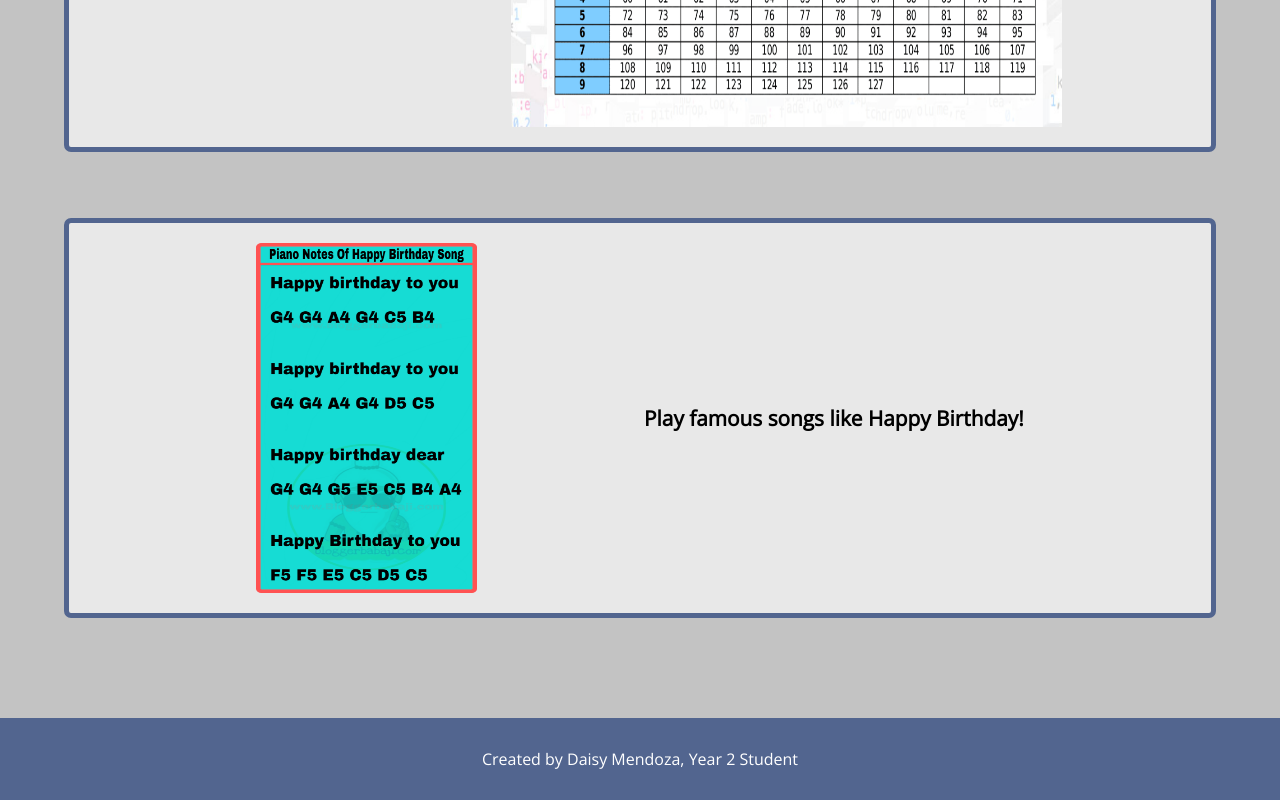
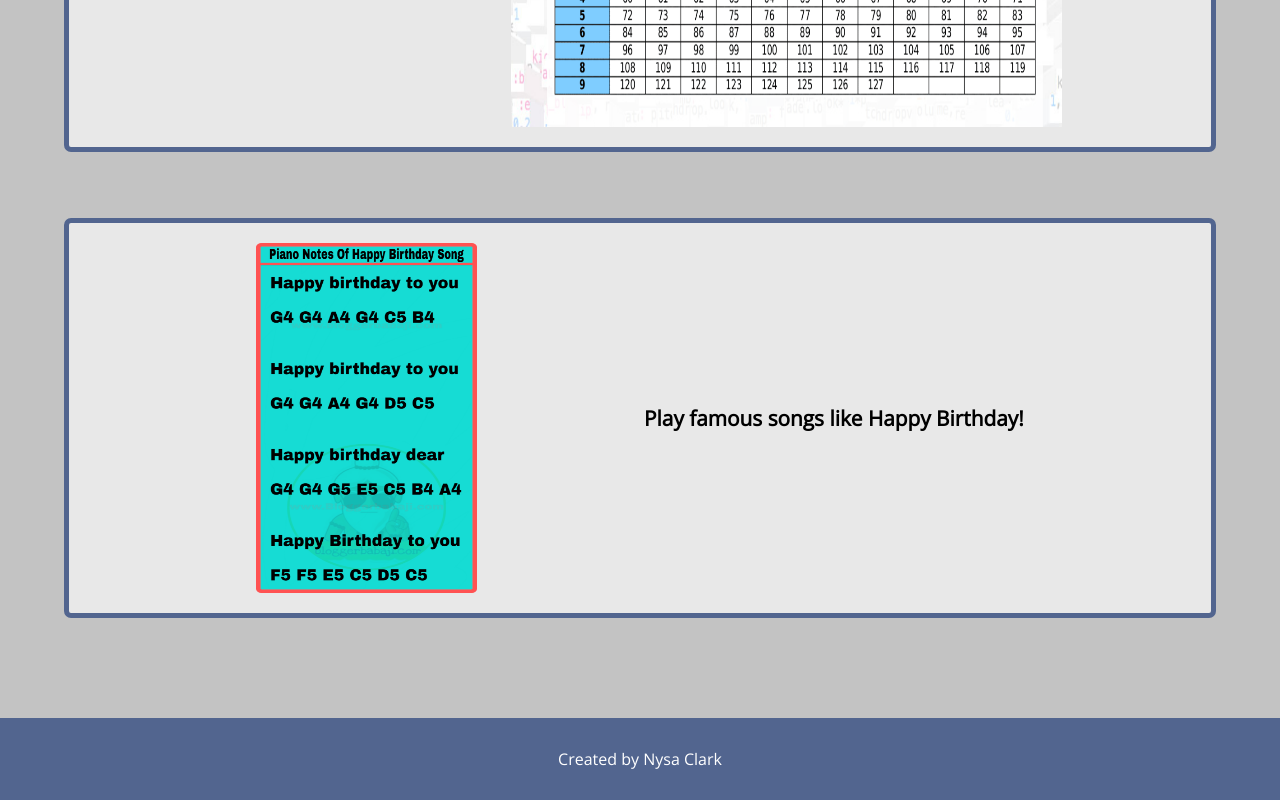
Before and after one commit to NysaClark/coding-activities, a plain HTML site: page sonicpi.html in a window 1280 px wide. Shown: the part 1182-1982 px from the top of the page. Drawn offline with nearby package versions, Linux system fonts and the light colour scheme.

Commit message:
Update sonicpi.html

```diff
--- a/sonicpi.html
+++ b/sonicpi.html
@@ -68,7 +68,7 @@
 
     <!-- Footer -->
     <footer>
-        <p id="foot">Created by Daisy Mendoza, Year 2 Student</p>
+        <p id="foot">Created by Nysa Clark</p>
     </footer>
 </body>
 </html>
```
